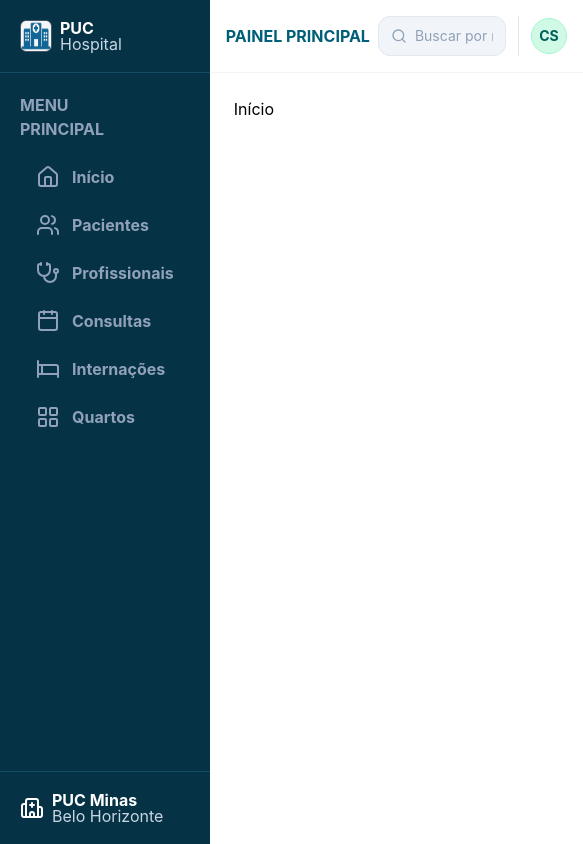
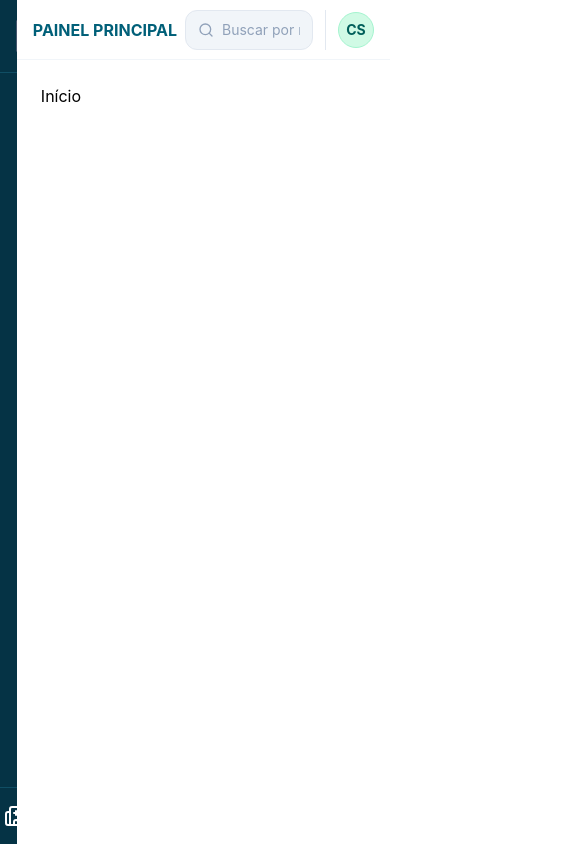
Before and after one commit to Nicolas-De-Almeida/sistema-hospitalar, a React (Vite) app in the folder frontend/: page / in a window 390 px wide. Shown: the whole page, 583 px wide, since content can reach past the window. Built offline with nearby package versions, Linux system fonts and the light colour scheme.

Commit message:
melhora a responsividade da SideBar

```diff
--- a/frontend/src/components/sidebar.jsx
+++ b/frontend/src/components/sidebar.jsx
@@ -6,50 +6,54 @@ import { Home, Users, Stethoscope, Calendar, Bed, LayoutGrid, Hospital } from 'l
 export default function SideBar() {
 
     return(
-        <div className="text-white h-screen bg-cyan-950 w-56 flex flex-col">
-            <div className="flex gap-2 items-center p-5 border-b border-cyan-900">
-                <img className="w-8 h-8 rounded-md border border-slate-600" src={LogoHospital} alt="Logo do hospital" />
-                <div>
-                    <p className="font-bold leading-none">PUC</p>
-                    <p className="text-slate-300 leading-none">Hospital</p>
+        <div className="text-white h-screen bg-cyan-950 w-16 lg:w-56 transition-[width] duration-300 ease-in-out flex overflow-hidden flex-col">
+            <div className="flex items-center justify-start lg: p-5 border-b border-cyan-900 justify-center pl-4 lg:justify-start">
+                <div className="flex gap-2 items-center">
+                    <img className="w-8 h-8 rounded-md border border-slate-600 shrink-0 object-cover" src={LogoHospital} alt="Logo do hospital" />
+                    <div className="hidden md:block whitespace-nowrap">
+                        <p className="hidden lg:block font-bold leading-none">PUC</p>
+                        <p className="hidden lg:block text-slate-300 leading-none">Hospital</p>
+                    </div>
                 </div>
             </div>
-            <div className="text-slate-400 font-bold p-5">
-                <h1>MENU</h1>
-                <h1>PRINCIPAL</h1>
+            <div className="text-slate-400 font-bold p-5 tracking-wider">
+                <div className="hidden lg:block">
+                    <h1>MENU</h1>
+                    <h1>PRINCIPAL</h1>
+                </div>
 
                 {/*Links de navegação para as outras páginas*/}
                 <div className="flex flex-col gap-2 mt-4">
-                    <div className="flex items-center gap-3 px-4 py-2 hover:bg-cyan-800 hover:text-white rounded-lg transition-colors">
-                        <Home/>
-                        <p>Início</p>
+                    <div className="-ml-1.5 lg:ml-0 flex items-center gap-5 pl-2 w-10 h-10 lg:w-full lg:h-auto mx-auto lg:mx-0 lg:px-3 lg:py-2.5 hover:bg-cyan-800 hover:text-white rounded-xl lg:rounded-lg transition-colors cursor-pointer">
+                        <Home className="shrink-0"/>
+                        <p className="md:block">Início</p>
                     </div>
-                    <div className="flex items-center gap-3 px-4 py-2 hover:bg-cyan-800 hover:text-white rounded-lg transition-colors">
-                        <Users/>
-                        <p>Pacientes</p>
+                    <div className="-ml-1.5 lg:ml-0 flex items-center gap-5 pl-2 w-10 h-10 lg:w-full lg:h-auto mx-auto lg:mx-0 lg:px-3 lg:py-2.5 hover:bg-cyan-800 hover:text-white rounded-xl lg:rounded-lg transition-colors cursor-pointer">
+                        <Users className="shrink-0"/>
+                        <p className="md:block">Pacientes</p>
                     </div>
-                    <div className="flex items-center gap-3 px-4 py-2 hover:bg-cyan-800 hover:text-white rounded-lg transition-colors">
-                        <Stethoscope/>
-                        <p>Profissionais</p>
+                    <div className="-ml-1.5 lg:ml-0 flex items-center gap-5 pl-2 w-10 h-10 lg:w-full lg:h-auto mx-auto lg:mx-0 lg:px-3 lg:py-2.5 hover:bg-cyan-800 hover:text-white rounded-xl lg:rounded-lg transition-colors cursor-pointer">
+                        <Stethoscope className="shrink-0"/>
+                        <p className="md:block">Profissionais</p>
                     </div>
-                    <div className="flex items-center gap-3 px-4 py-2 hover:bg-cyan-800 hover:text-white rounded-lg transition-colors">
-                        <Calendar/>
-                        <p>Consultas</p>
+                    <div className="-ml-1.5 lg:ml-0 flex items-center gap-5 pl-2 w-10 h-10 lg:w-full lg:h-auto mx-auto lg:mx-0 lg:px-3 lg:py-2.5 hover:bg-cyan-800 hover:text-white rounded-xl lg:rounded-lg transition-colors cursor-pointer">
+                        <Calendar className="shrink-0"/>
+                        <p className="md:block">Consultas</p>
                     </div>
-                    <div className="flex items-center gap-3 px-4 py-2 hover:bg-cyan-800 hover:text-white rounded-lg transition-colors">
-                        <Bed/>
-                        <p>Internações</p>
+                    <div className="-ml-1.5 lg:ml-0 flex items-center gap-5 pl-2 w-10 h-10 lg:w-full lg:h-auto mx-auto lg:mx-0 lg:px-3 lg:py-2.5 hover:bg-cyan-800 hover:text-white rounded-xl lg:rounded-lg transition-colors cursor-pointer">
+                        <Bed className="shrink-0"/>
+                        <p className="md:block">Internações</p>
                     </div>
-                    <div className="flex items-center gap-3 px-4 py-2 hover:bg-cyan-800 hover:text-white rounded-lg transition-colors">
-                        <LayoutGrid/>
-                        <p>Quartos</p>
+                    <div className="-ml-1.5 lg:ml-0 flex items-center gap-5 pl-2 w-10 h-10 lg:w-full lg:h-auto mx-auto lg:mx-0 lg:px-3 lg:py-2.5 hover:bg-cyan-800 hover:text-white rounded-xl lg:rounded-lg transition-colors cursor-pointer">
+                        <LayoutGrid className="shrink-0"/>
+                        <p className="md:block">Quartos</p>
                     </div>
 
                 </div>
             </div>
-            <div className="flex gap-2 items-center mt-auto p-5 border-t border-cyan-900">
-                <Hospital></Hospital>
-                <div>
+            <div className="flex gap-2 items-center mt-auto p-4 border-t border-cyan-900 justify-center md:justify-start">
+                <Hospital className="shrink-0"/>
+                <div className="hidden lg:block">
                     <p className="font-bold leading-none">PUC Minas</p>
                     <p className="text-slate-300 leading-none">Belo Horizonte</p>
                 </div>
--- a/frontend/src/components/topbar.jsx
+++ b/frontend/src/components/topbar.jsx
@@ -25,7 +25,7 @@ export default function TopBar() {
     const paginaAtual = paginas[location.pathname] || 'PAINEL PRINCIPAL';
 
     return (
-        <header className="flex items-center justify-between p-4 border-b border-slate-100 bg-white gap-2">
+        <header className="flex items-center justify-between p-4 h-15 border-b border-slate-100 bg-white gap-2">
 
             {/* Título da páginas */}
             <div className="shrink-0">
@@ -38,7 +38,7 @@ export default function TopBar() {
 
                 {/* Barra de pesquisa */}
                 <div className="pr-3 sm:pr-6 border-r border-slate-200">
-                    <div className="flex items-center gap-2 bg-slate-100 rounded-xl w-32 sm:w-60 md:w-80 h-10 px-3 border border-slate-200 focus-within:border-cyan-800 transition-all">
+                    <div className="flex items-center gap-2 bg-slate-100 rounded-xl w-32 sm:w-60 md:w-80 h-10 p-3 border border-slate-200 focus-within:border-cyan-800 transition-all">
                         <Search className="w-4 h-4 text-slate-400 shrink-0" />
                         <input
                             className="w-full bg-transparent focus:outline-none text-sm text-slate-600 placeholder:text-slate-400"
```
